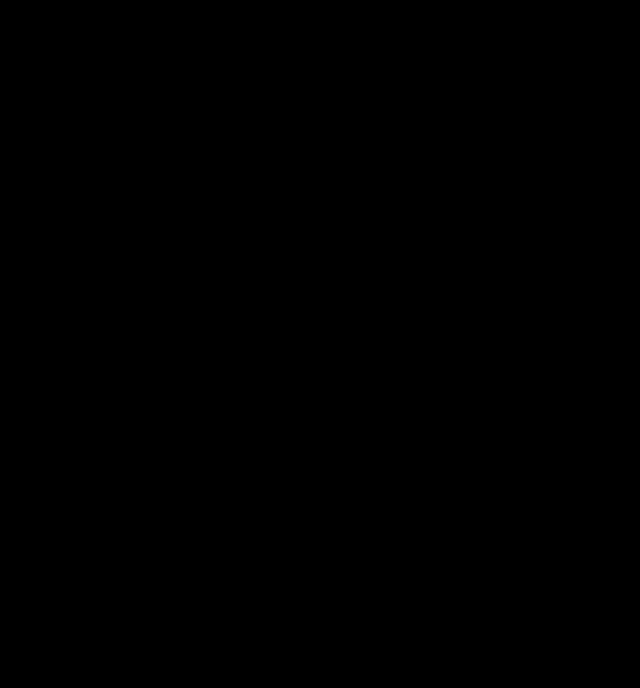
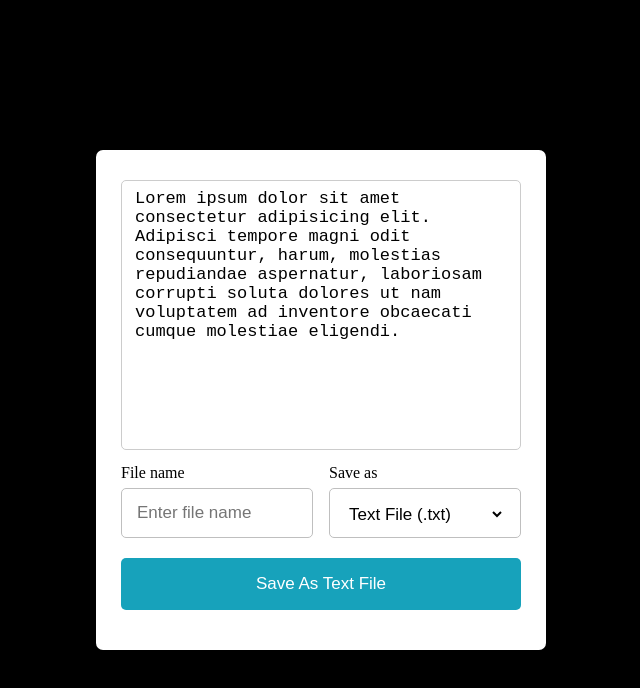
Before and after one commit to AbdurasulovSardor/save-text-as-file, a plain HTML site: page index.html in a window 1280 px wide. Shown: the whole page, without its empty margins (319-959 px from the left). Drawn offline with Linux system fonts and the light colour scheme.

Commit message:
added html and css

```diff
--- a/index.html
+++ b/index.html
@@ -7,7 +7,30 @@
     <title>Save Text As File</title>
   </head>
   <body>
-
+    <div class="wrapper">
+      <textarea>Lorem ipsum dolor sit amet consectetur adipisicing elit. Adipisci tempore magni odit consequuntur, harum, molestias repudiandae aspernatur, laboriosam corrupti soluta dolores ut nam voluptatem ad inventore obcaecati cumque molestiae eligendi.
+      </textarea>
+      <div class="file-options">
+        <div class="option file-name">
+          <label for="file">File name</label>
+          <input type="text" id="file" placeholder="Enter file name" />
+        </div>
+        <div class="option save-as">
+          <label>Save as</label>
+          <div class="select-menu">
+            <select>
+              <option value="">Text File (.txt)</option>
+              <option value="">JS File (.js)</option>
+              <option value="">HTML File (.html)</option>
+              <option value="">SVG File (.svg)</option>
+              <option value="">Doc File (.doc)</option>
+              <option value="">PPT File (.ppt)</option>
+            </select>
+          </div>
+        </div>
+      </div>
+      <button class="save-btn">Save As Text File</button>
+    </div>
 
     <script src="script.js"></script>
   </body>
--- a/style.css
+++ b/style.css
@@ -11,3 +11,57 @@ body {
   justify-content: center;
   background: #000;
 }
+
+.wrapper {
+  width: 450px;
+  border-radius: 7px;
+  background-color: #fff;
+  padding: 30px 25px 40px;
+}
+
+.wrapper :where(textarea, input, select, button) {
+  width: 100%;
+  outline: none;
+  border: none;
+  font-size: 17px;
+  border-radius: 5px;
+}
+
+.wrapper textarea {
+  height: 270px;
+  resize: none;
+  padding: 8px 13px;
+  border: 1px solid #ccc;
+}
+
+.wrapper .file-options {
+  display: flex;
+  margin-top: 10px;
+  align-items: center;
+  justify-content: space-between;
+}
+
+.file-options .option {
+  width: calc(100% / 2 - 8px);
+}
+
+.option :where(input, .select-menu) {
+  height: 50px;
+  padding: 0 15px;
+  margin-top: 6px;
+  border-radius: 5px;
+  border: 1px solid #bfbfbf;
+}
+
+.option .select-menu select {
+  height: 50px;
+  background: none;
+}
+
+.wrapper .save-btn {
+  color: #fff;
+  margin-top: 20px;
+  padding: 16px 0;
+  cursor: pointer;
+  background: #17a2bb;
+}
```
